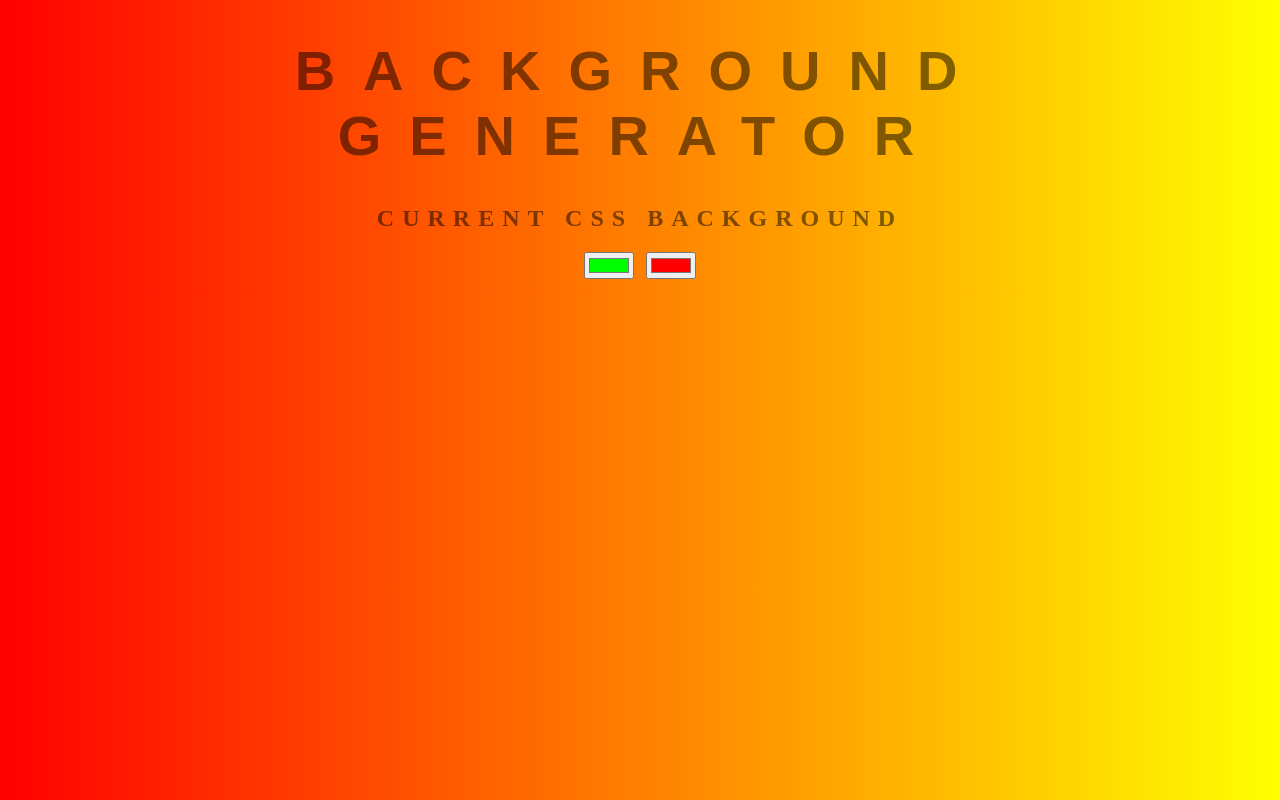
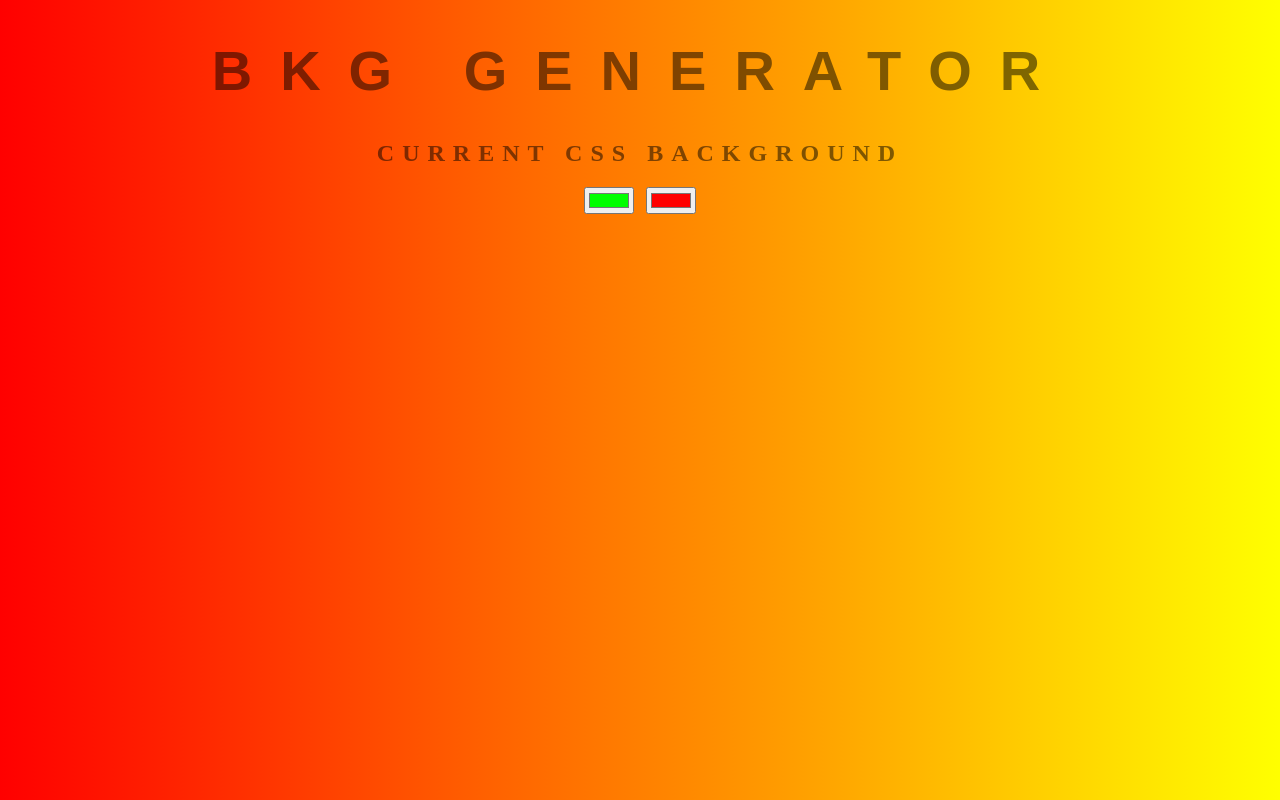
Before and after one commit to danielalanholmes/background_generator, a plain HTML site: page index.html in a window 1280 px wide. Drawn offline with Linux system fonts and the light colour scheme.

Commit message:
change title

```diff
--- a/index.html
+++ b/index.html
@@ -10,7 +10,7 @@
     <link rel="stylesheet" type="text/css" href="style.css">
 </head>
 <body id="gradient">
-    <h1>Background Generator</h1>
+    <h1>BKG Generator</h1>
     <h2>Current CSS Background</h2>
     <input class="color1" type="color" name="color1" value="#00ff00">
     <input class="color2" type="color" name="color2" value="#ff0000">
```
